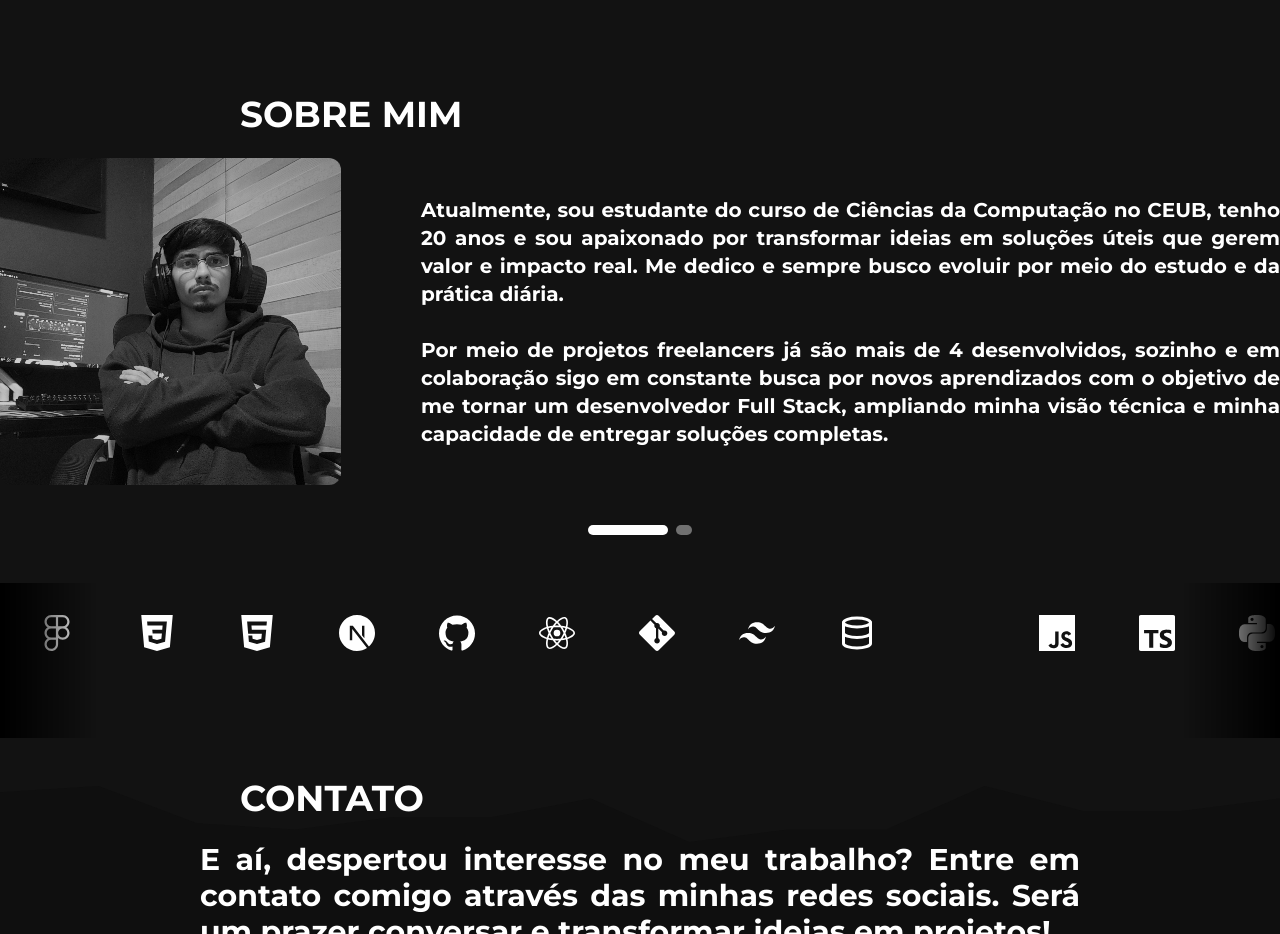
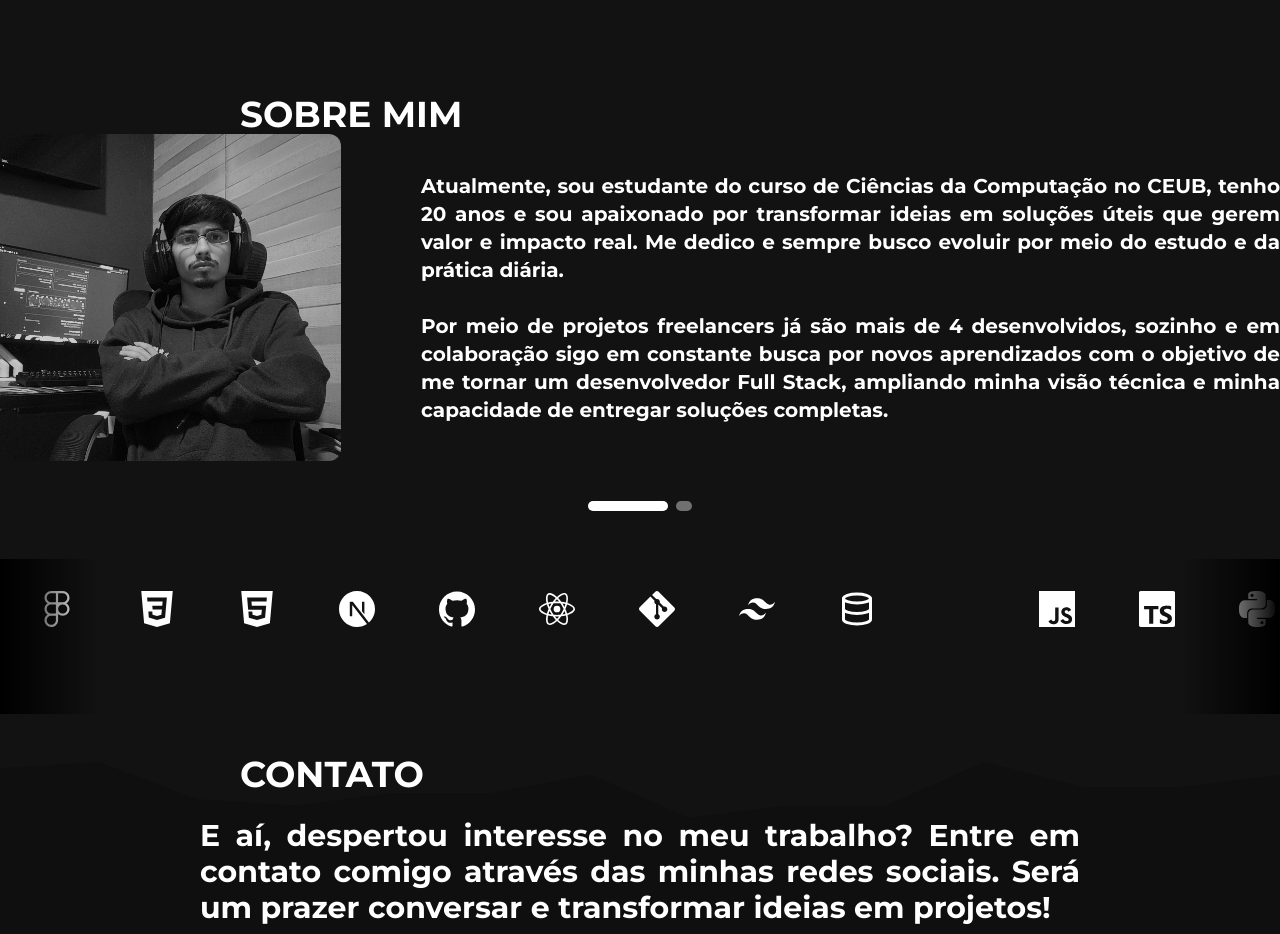
Before and after one commit to LeonardoAtaides/MyPortifolio, a Next.js app in the folder my-portifolio/: page / in a window 1280 px wide. Shown: the part 1280-2214 px from the top of the page. Built offline with nearby package versions, Linux system fonts and the light colour scheme; some icons are missing.

Commit message:
Update abooutme.tsx

```diff
--- a/my-portifolio/app/components/abooutme.tsx
+++ b/my-portifolio/app/components/abooutme.tsx
@@ -57,7 +57,7 @@ export default function AboutMe() {
 
 
       {/* ===== CONTEÚDO ===== */}
-      <div className="relative overflow-hidden mt-16 sm:mt-26">
+      <div className="relative overflow-hidden mt-16 sm:mt-26 md:mt-20">
         <div
           className="flex transition-transform duration-500 ease-in-out"
           style={{ transform: `translateX(-${on * 100}%)` }}
@@ -122,7 +122,7 @@ export default function AboutMe() {
                       }}>
 
                       <Icon size={40} className="size-[35px] md:size-[40px] lg:size-[60px]" />
-                      <h2 className="text-xs md:text-[15px] lg:text-base">{name}</h2>
+                      <h2 className="text-xs md:text-sm lg:text-base">{name}</h2>
                     </div>
                   ))}
                 </div>
```
